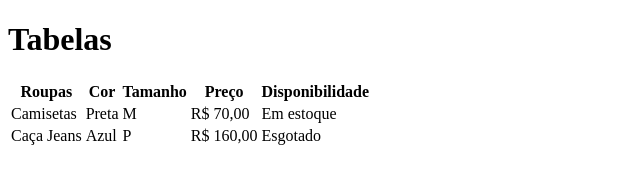
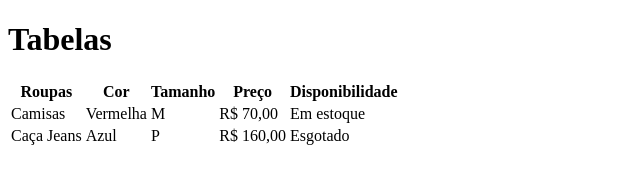
Before and after one commit to lv1008/aula-tabela, a plain HTML site: page index.html in a window 1280 px wide. Shown: the whole page, without its empty margins (0-640 px from the left). Drawn offline with Linux system fonts and the light colour scheme.

Commit message:
Mudando de camiseta para camisa e cor preta para vermelha

```diff
--- a/index.html
+++ b/index.html
@@ -18,8 +18,8 @@
             <th>Disponibilidade</th>
         </tr>
         <tr>
-            <td>Camisetas</td>
-            <td>Preta</td>
+            <td>Camisas</td>
+            <td>Vermelha</td>
             <td>M</td>
             <td>R$ 70,00</td>
             <td>Em estoque</td>
```
